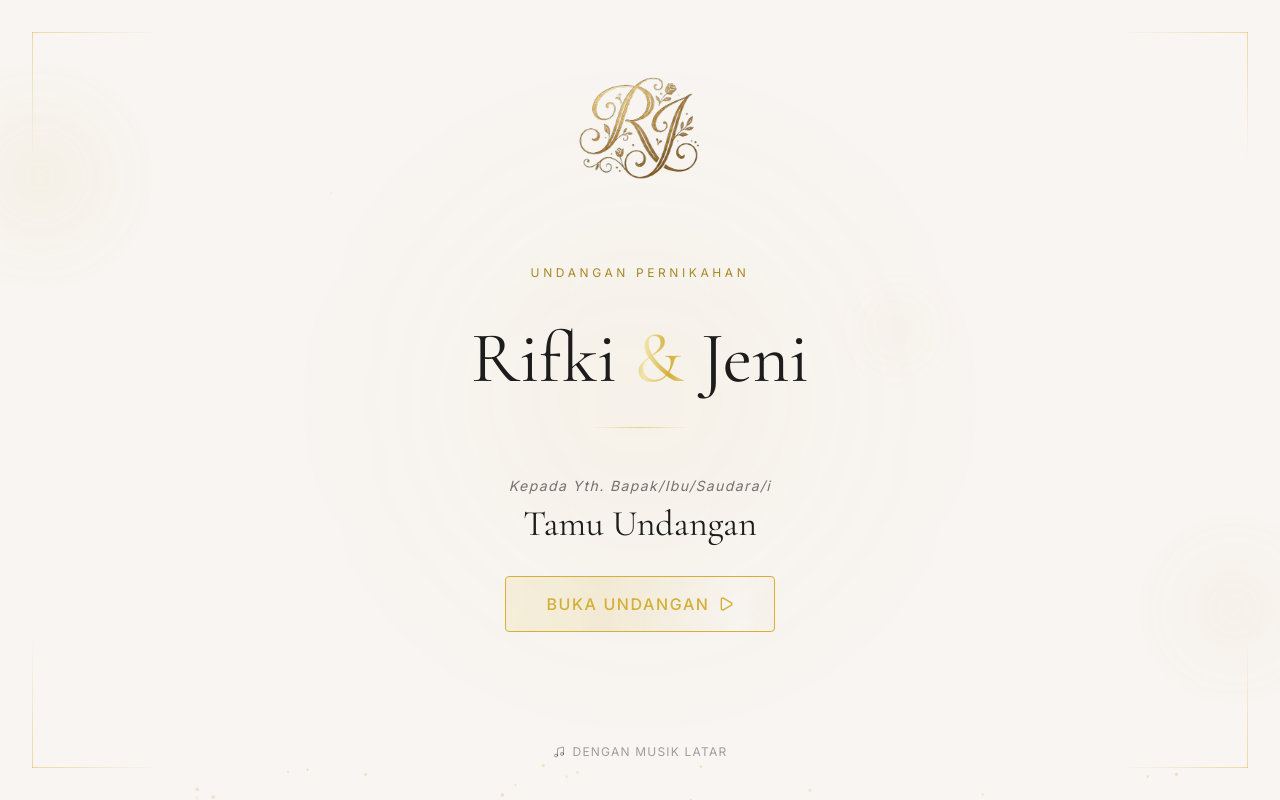
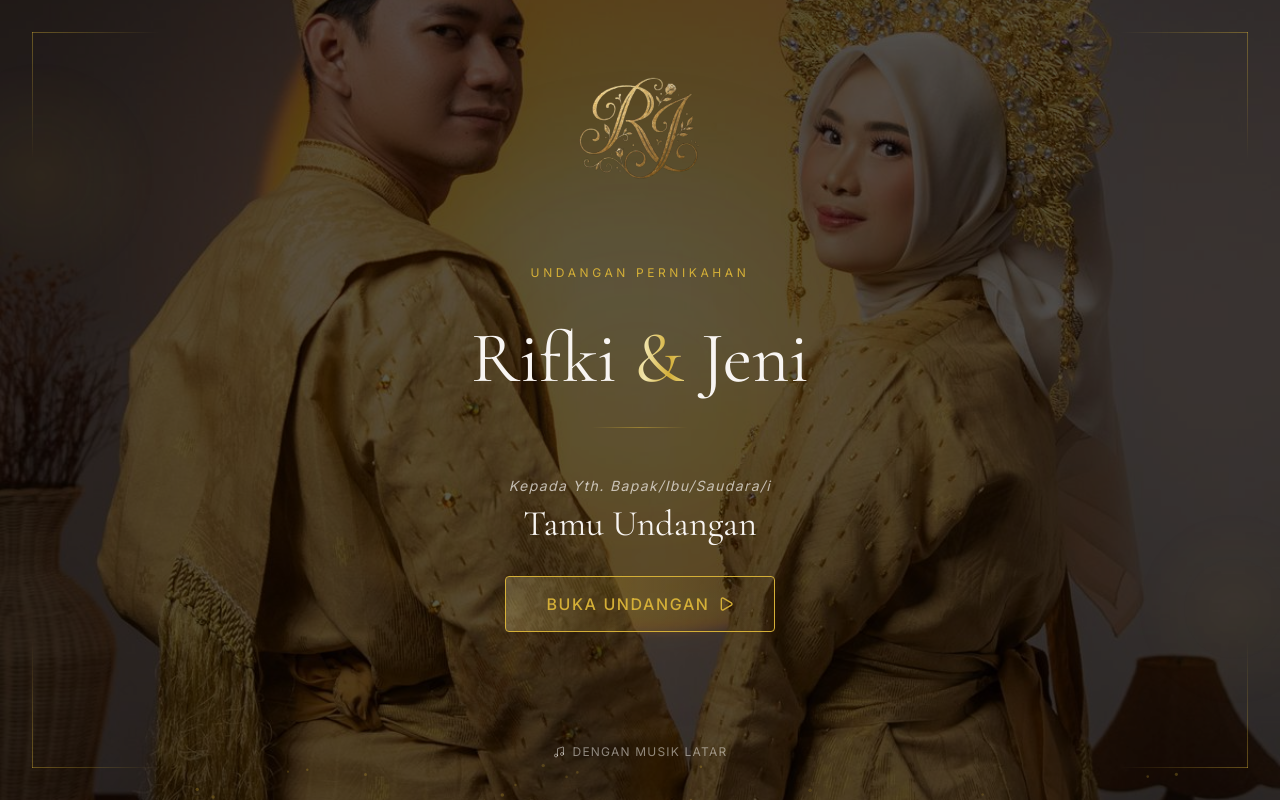
Before and after one commit to RifkiIlmi/wedding, a Next.js app: page / in a window 1280 px wide. Built offline with nearby package versions, Linux system fonts and the light colour scheme.

Commit message:
Add opening screen background

```diff
--- a/src/app/layout.tsx
+++ b/src/app/layout.tsx
@@ -14,6 +14,7 @@ const inter = Inter({
 });
 
 const rjLogo = "/assets/graphics/RJ-Logo-Fix.svg";
+const openingImage = "/assets/images/opening.jpeg";
 const rjIconVersion = "rj-logo-fill";
 
 export const viewport: Viewport = {
@@ -72,10 +73,10 @@ export const metadata: Metadata = {
     url: "https://wedding.example.com",
     images: [
       {
-        url: rjLogo,
-        width: 1440,
-        height: 810,
-        alt: "Rifki & Jeni Wedding Logo",
+        url: openingImage,
+        width: 1200,
+        height: 800,
+        alt: "The Wedding of Rifki & Jeni",
       },
     ],
   },
@@ -83,7 +84,7 @@ export const metadata: Metadata = {
     card: "summary_large_image",
     title: "The Wedding of Rifki & Jeni",
     description: "Join us in celebrating our special day.",
-    images: [rjLogo],
+    images: [openingImage],
   },
 };
 
--- a/src/components/invitation/OpeningScreen.tsx
+++ b/src/components/invitation/OpeningScreen.tsx
@@ -1,6 +1,7 @@
 "use client";
 
 import { useState } from "react";
+import Image from "next/image";
 import { motion, AnimatePresence } from "framer-motion";
 import { Button } from "@/components/ui/button";
 import { Music, Play } from "lucide-react";
@@ -29,15 +30,27 @@ export const OpeningScreen = ({
           initial={{ opacity: 1 }}
           exit={{ opacity: 0, y: "-100%" }}
           transition={{ duration: 0.8, ease: [0.43, 0.13, 0.23, 0.96] }}
-          className="fixed inset-0 z-[100] flex flex-col items-center justify-center bg-primary text-dark overflow-hidden will-change-transform transform-gpu"
+          className="fixed inset-0 z-[100] flex flex-col items-center justify-center bg-dark text-primary overflow-hidden will-change-transform transform-gpu"
         >
+          {/* Background Image */}
+          <div className="absolute inset-0 z-0 overflow-hidden">
+            <Image
+              src="/assets/images/opening.jpeg"
+              alt="Wedding Background"
+              fill
+              priority
+              sizes="100vw"
+              className="object-cover brightness-[0.35]"
+            />
+          </div>
+
           {/* Floating Particles */}
           <FloatingParticles count={30} speed={0.2} opacity={0.3} maxSize={2} />
 
           {/* PERUBAHAN DI SINI: Top-middle logo */}
           {/* Menggunakan inset-x-0 mx-auto untuk menengahkan secara horizontal */}
           <div className="absolute top-16 inset-x-0 mx-auto z-20 flex justify-center">
-            <img
+            <Image
               src="/assets/graphics/RJ-Logo-Fix.svg"
               alt="Rifki & Jeni logo"
               width={128}
@@ -93,26 +106,26 @@ export const OpeningScreen = ({
               initial={{ opacity: 0, letterSpacing: "0.1em" }}
               animate={{ opacity: 1, letterSpacing: "0.3em" }}
               transition={{ delay: 0.3, duration: 1.5 }}
-              className="font-sans uppercase text-xs mb-8 text-gold-dark"
+              className="font-sans uppercase text-xs mb-8 text-gold"
             >
               Undangan Pernikahan
             </motion.p>
 
-            <h1 className="font-serif text-5xl md:text-7xl mb-6 text-dark leading-tight">
+            <h1 className="font-serif text-5xl md:text-7xl mb-6 text-primary leading-tight">
               Rifki <span className="text-shimmer-gold">&</span> Jeni
             </h1>
 
             <div className="w-24 h-px bg-gradient-to-r from-transparent via-gold/50 to-transparent mx-auto mb-8" />
 
             <div className="mt-12 mb-8">
-              <p className="font-sans text-sm tracking-widest text-dark/60 mb-2 italic">
+              <p className="font-sans text-sm tracking-widest text-primary/70 mb-2 italic">
                 Kepada Yth. Bapak/Ibu/Saudara/i
               </p>
               <motion.h2
                 initial={{ opacity: 0, scale: 0.9 }}
                 animate={{ opacity: 1, scale: 1 }}
                 transition={{ delay: 1, duration: 0.8 }}
-                className="font-serif text-3xl md:text-4xl text-dark"
+                className="font-serif text-3xl md:text-4xl text-primary"
               >
                 {guestName}
               </motion.h2>
@@ -143,7 +156,7 @@ export const OpeningScreen = ({
             initial={{ opacity: 0 }}
             animate={{ opacity: 1 }}
             transition={{ delay: 1.5, duration: 1 }}
-            className="absolute bottom-10 flex items-center gap-2 text-dark/40 text-xs tracking-widest font-sans uppercase z-10"
+            className="absolute bottom-10 flex items-center gap-2 text-primary/50 text-xs tracking-widest font-sans uppercase z-10"
           >
             <Music className="w-3 h-3" />
             Dengan musik latar
```
